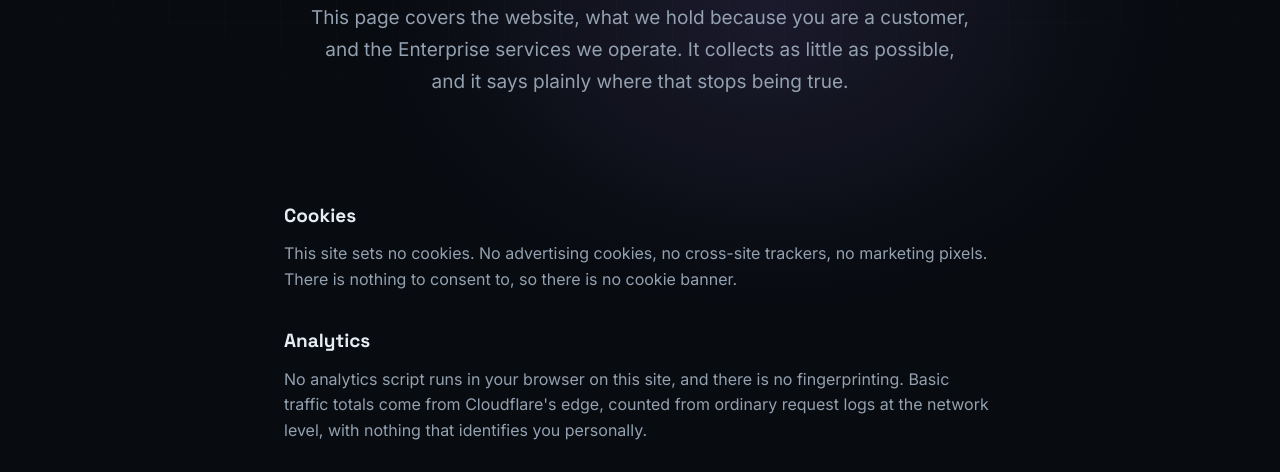
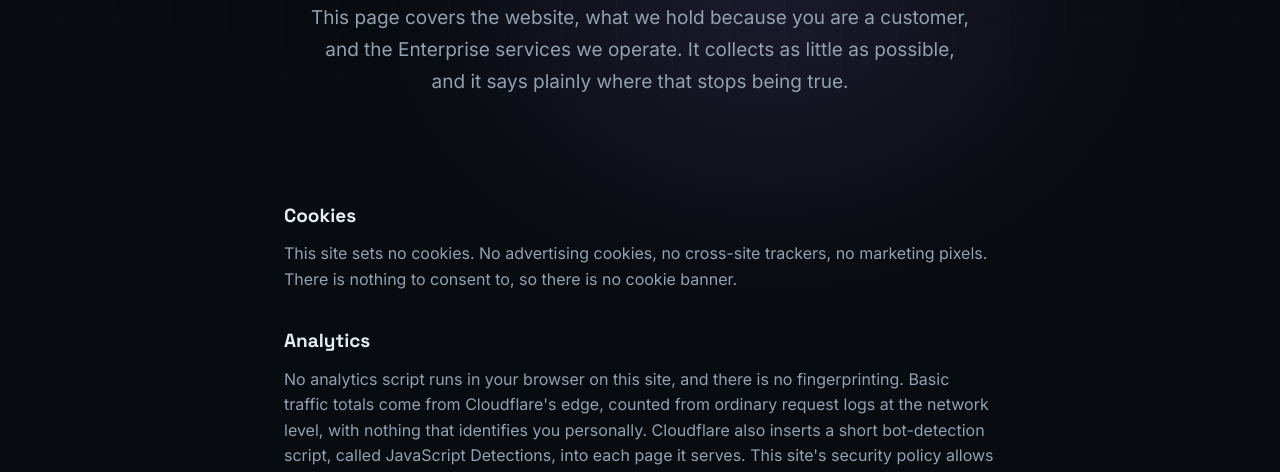
Before and after one commit to kordloom/switchtender, a plain HTML site: page site/privacy.html in a window 1280 px wide. Shown: the part 313-785 px from the top of the page. Drawn offline with Linux system fonts and the light colour scheme.

Commit message:
Describe the blocked bot-detection script on the privacy page

```diff
--- a/site/privacy.html
+++ b/site/privacy.html
@@ -67,7 +67,7 @@
 			<p>This site sets no cookies. No advertising cookies, no cross-site trackers, no marketing pixels. There is nothing to consent to, so there is no cookie banner.</p>
 
 			<h2>Analytics</h2>
-			<p>No analytics script runs in your browser on this site, and there is no fingerprinting. Basic traffic totals come from Cloudflare's edge, counted from ordinary request logs at the network level, with nothing that identifies you personally.</p>
+			<p>No analytics script runs in your browser on this site, and there is no fingerprinting. Basic traffic totals come from Cloudflare's edge, counted from ordinary request logs at the network level, with nothing that identifies you personally. Cloudflare also inserts a short bot-detection script, called JavaScript Detections, into each page it serves. This site's security policy allows only its own script files, so your browser refuses to run it. It loads nothing more, collects nothing, and sets no cookie.</p>
 
 			<h2>The software is self-hosted</h2>
 			<p>When you run SwitchTender, its runs, hosts, users, secrets, and audit chain live on your own infrastructure. The license is verified offline against a key compiled into the binary, so there is no license server, no activation, and no check-in. We collect no telemetry and no usage data, we cannot see your fleet, and we count nothing. That is a property of where the software runs rather than a promise about our conduct, which is why it is worth more than a promise.</p>
```
